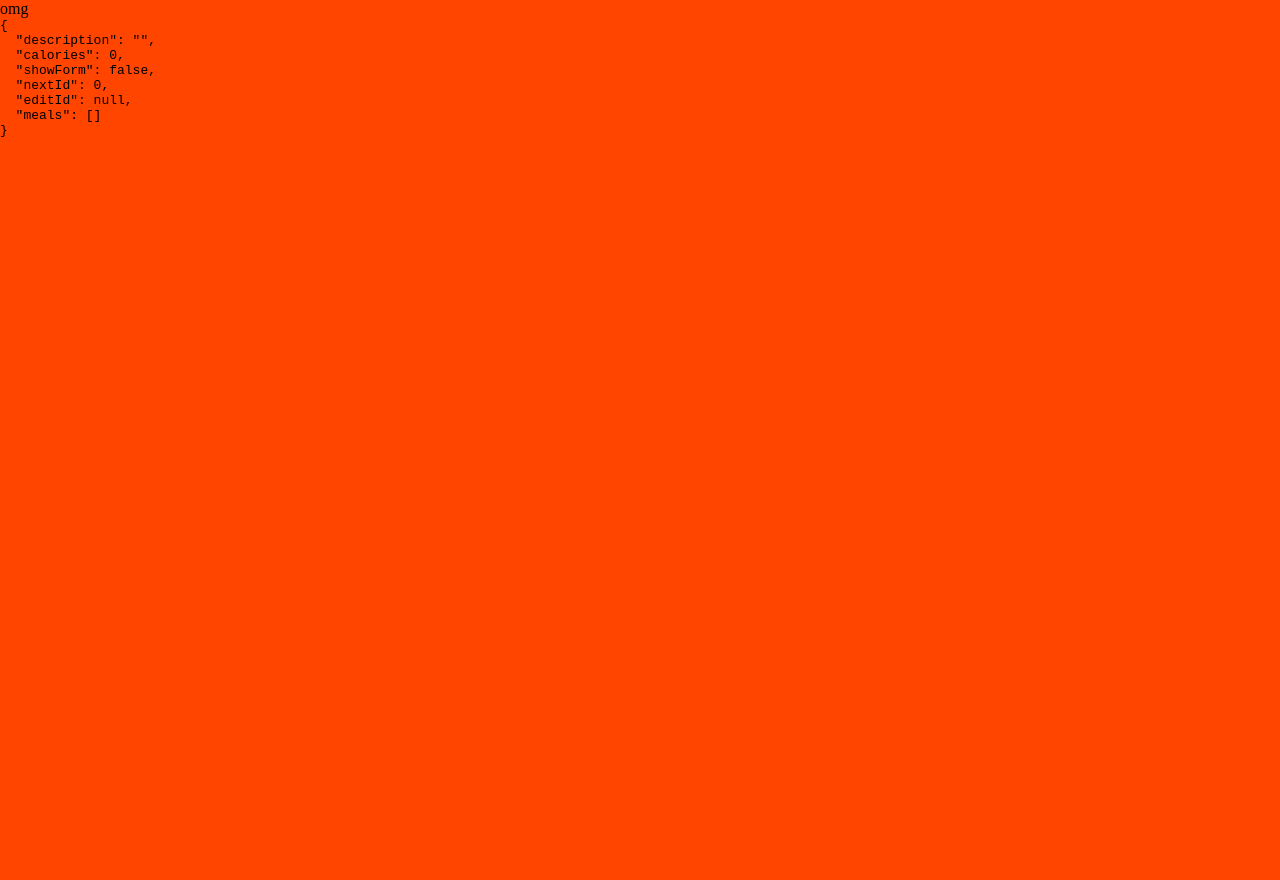
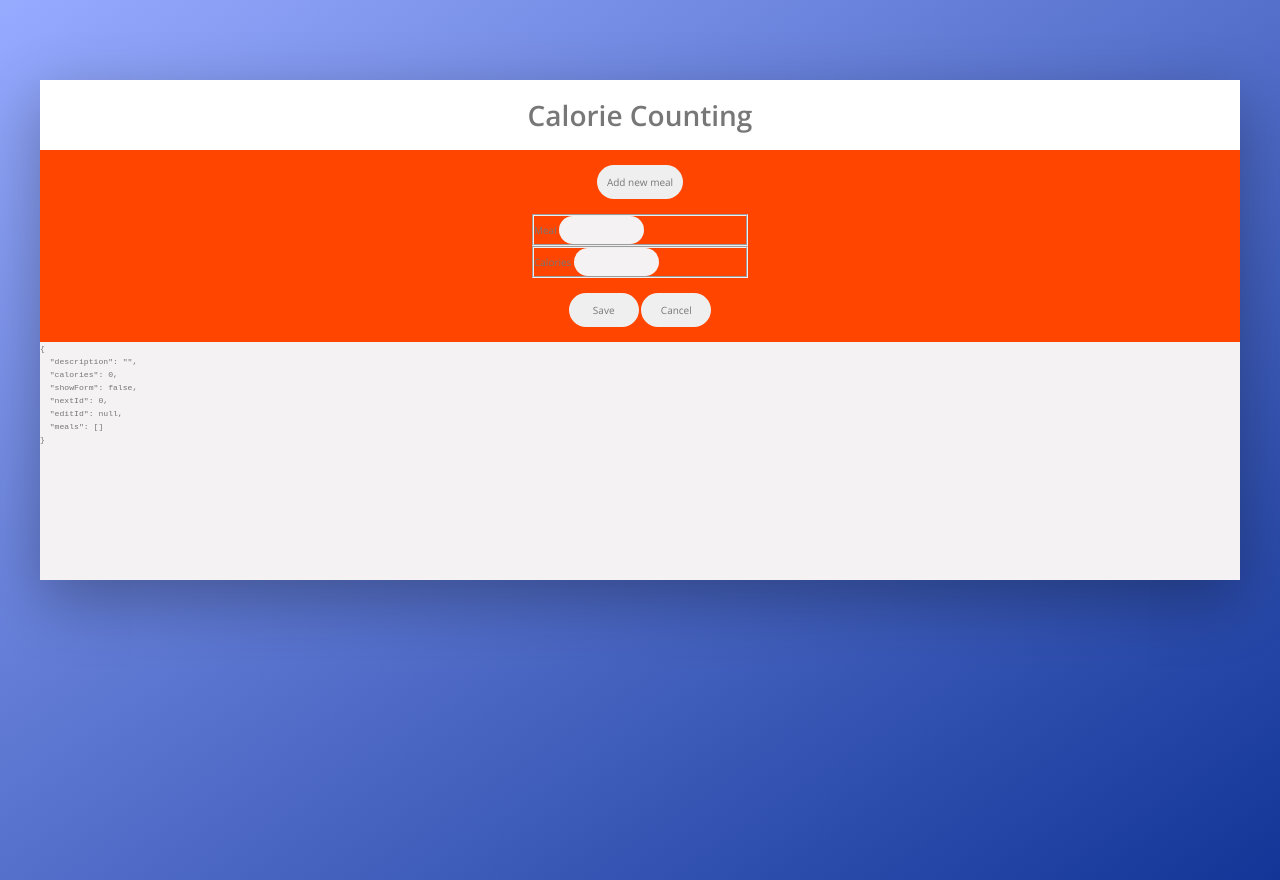
Before and after one commit to piotrkolanus/calorie-counting-app, a website: page src/index.html in a window 1280 px wide. Before the commit the page ends 800 px from the top, so only its background shows below. Drawn offline with nearby package versions, Linux system fonts and the light colour scheme; files that its build step writes are made by us from their sources; no server answers; files whose address does not match are found by name.

Commit message:
added initial form styling

```diff
--- /dev/null
+++ b/src/css/_base.scss
@@ -0,0 +1,62 @@
+/*
+COLORS
+
+Primary: #eb2f64
+Primary light: #FF3366
+Primary dark: #BA265D
+
+Grey light 1: #faf9f9
+Grey light 2: #f4f2f2
+Grey light 3: #f0eeee
+Grey light 4: #ccc
+
+Grey dark 1: #333
+Grey dark 2: #777
+Grey dark 3: #999
+
+*/
+
+:root {
+    --color-primary:#ABDCFF;
+    --color-primary-light: #97ABFF;
+    --color-primary-dark:  #123597;
+
+    --color-grey-light-1: #faf9f9;
+    --color-grey-light-2: #f4f2f2;
+    --color-grey-light-3: #f0eeee;
+    --color-grey-light-4: #ccc;
+
+    --color-grey-dark-1: #333;
+    --color-grey-dark-2: #777;
+    --color-grey-dark-3: #999;
+
+    --shadow-dark: 0 2rem 6rem rgba(0,0,0,.3)
+}
+
+* {
+    margin:0;
+    padding: 0;
+}
+
+*,
+*::before,
+*::after{
+    box-sizing:inherit;
+}
+
+html {
+    box-sizing: border-box;
+    font-size: 62.5%;
+}
+
+body {
+    font-family: 'Open Sans', sans-serif;
+    font-weight: 400;
+    line-height: 1.6;
+    color: var(--color-grey-dark-2);
+    background-image: linear-gradient(to right bottom, var(--color-primary-light), var(--color-primary-dark));
+    background-size: cover;
+    background-repeat:no-repeat;
+
+    min-height: 100vh;
+}
--- /dev/null
+++ b/src/css/_components.scss
@@ -0,0 +1,90 @@
+.toggle-form {
+  display: flex;
+
+  justify-content: center;
+
+  &__button {
+    font-family: inherit;
+    font-size: inherit;
+    color: inherit;
+
+    border: none;
+    padding: 1rem;
+    margin: 1.5rem 0;
+    border-radius: 100px;
+    cursor: pointer;
+
+    &:focus {
+      outline: none;
+    }
+
+    &:active {
+      transform: translateY(2px);
+    }
+  }
+}
+
+.form-container {
+  display: flex;
+  flex-direction: column;
+}
+
+.form {
+  display: flex;
+  flex-direction: column;
+  flex: 1;
+  align-items: center;
+
+  &__input {
+    font-family: inherit;
+    font-size: inherit;
+    color: inherit;
+    background-color: var(--color-grey-light-2);
+    border: none;
+    padding: 0.7rem 2rem;
+    border-radius: 100px;
+    width: 40%;
+
+    align-self: center;
+
+    &:focus {
+      outline: none;
+      width: 100%;
+      background-color: var(--color-grey-light-3);
+    }
+
+    &::-webkit-input-placeholder {
+      font-weight: 100;
+      color: var(--color-grey-light-4);
+    }
+  }
+}
+
+.form-box {
+  align-self: center;
+}
+
+.form-button-box {
+  align-self: center;
+
+  &__button {
+    font-family: inherit;
+    font-size: inherit;
+    color: inherit;
+
+    border: none;
+    padding: 1rem;
+    margin: 1.5rem 0;
+    width: 7rem;
+    border-radius: 100px;
+    cursor: pointer;
+
+    &:focus {
+      outline: none;
+    }
+
+    &:active {
+      transform: translateY(2px);
+    }
+  }
+}
--- /dev/null
+++ b/src/css/_layout.scss
@@ -0,0 +1,25 @@
+#app {
+  max-width: 120rem;
+  margin: 8rem auto;
+  background-color: var(--color-grey-light-2);
+  box-shadow: var(--shadow-dark);
+
+  min-height: 50rem;
+}
+
+.header {
+  font-size: 1.4rem;
+  height: 7rem;
+  background-color: #fff;
+  border-bottom: var(--color-grey-light-2);
+
+  display: flex;
+  justify-content: center;
+  align-items: center;
+}
+
+
+.container {
+  flex: 1;
+  background-color: orangered;
+}
--- a/src/css/main.scss
+++ b/src/css/main.scss
@@ -1,11 +1,3 @@
-* {
-    margin: 0;
-    padding: 0;
-}
-html {
-    background-color: orangered;
-}
-
-.container{
-    background-color:limegreen;
-}
+@import "base";
+@import "layout";
+@import "components";
--- a/src/index.html
+++ b/src/index.html
@@ -5,10 +5,39 @@
     <meta http-equiv="X-UA-Compatible" content="IE=edge">
     <title>Calorie counter</title>
     <meta name="viewport" content="width=device-width, initial-scale=1">
+
+    <link href="https://fonts.googleapis.com/css?family=Open+Sans:300,400,600" rel="stylesheet">
     <link rel="stylesheet" href="dist/main.css">
 </head>
 <body>
-    <div id="app">omg</div>
+    <div id="app">
+        <header class="header">
+            <h1>Calorie Counting</h1>
+        </header>
+        <div class="container">
+            <div class="toggle-form">
+                <button class="toggle-form__button">Add new meal</button>
+            </div>
+            <div class="form-container">
+                <form class="form">
+                    <div class="form-box">
+                    <fieldset>
+                        <label for="form__input" class="form_label">Meal</label>
+                        <input type="text" class="form__input">
+                    </fieldset>
+                    <fieldset>
+                        <label for="form__input" class="form_label">Calories</label>
+                        <input type="text" class="form__input">
+                    </fieldset>
+                    </div>
+                </form>
+                <div class="form-button-box">
+                    <button class="form-button-box__button">Save</button>
+                    <button class="form-button-box__button">Cancel</button>
+                </div>
+            </div>
+        </div>
+    </div>
 <script src="dist/bundle.js"></script>
 </body>
 </html>
```
Also changed, not shown: dist/bundle.js, dist/main.css, 1 other file.
